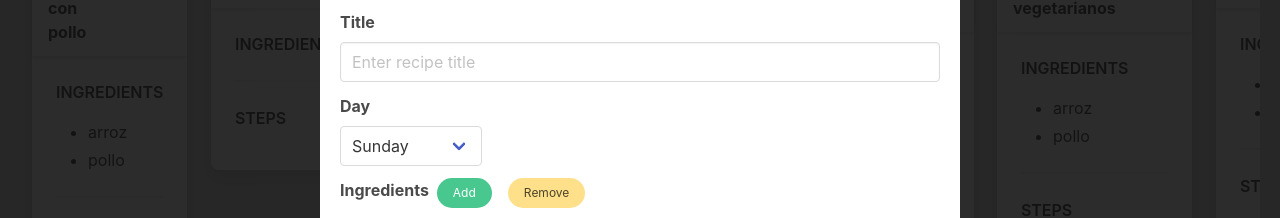
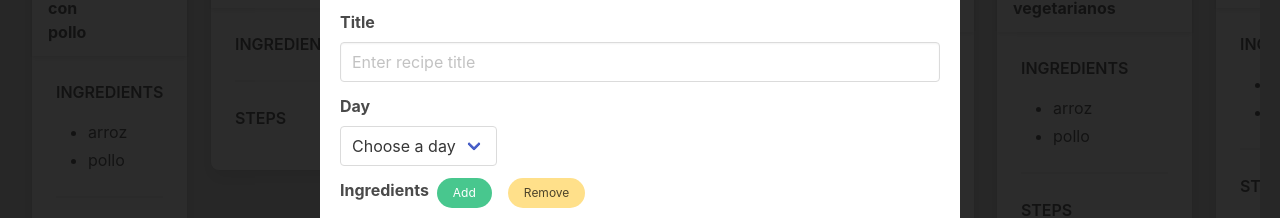
Before and after one commit to JulianHerreraH/recipes-planner, a React (Create React App) app: page / in a window 1280 px wide. Both pictures are taken after a click on the button "New". Shown: the part 210-428 px from the top of the page. Built offline with nearby package versions, Linux system fonts and the light colour scheme.

Commit message:
New recipe submits

```diff
--- a/src/Components/NewRecipeForm.js
+++ b/src/Components/NewRecipeForm.js
@@ -20,7 +20,7 @@ const removeField = (e, recipe, setRecipe) => {
 };
 
 function NewRecipeForm(props) {
-  const { isModalOpen, setModal, days } = props;
+  const { isModalOpen, setModal, days, addRecipe } = props;
   const context = useContext(ThemeContext);
   const theme = context.isLightTheme ? context.cardLight : context.cardDark;
   const modalActive = isModalOpen ? 'is-active ' : '';
@@ -51,6 +51,7 @@ function NewRecipeForm(props) {
   const handleSubmit = e => {
     e.preventDefault();
     console.log(recipe);
+    addRecipe(recipe);
     resetForm(e);
   };
 
@@ -71,7 +72,7 @@ function NewRecipeForm(props) {
           <button
             className="delete"
             aria-label="close"
-            onClick={ resetForm }
+            onClick={resetForm}
           ></button>
         </header>
         <section className={`${theme} modal-card-body`}>
@@ -83,6 +84,7 @@ function NewRecipeForm(props) {
                   className="input"
                   type="text"
                   name="title"
+                  required
                   value={recipe.title}
                   onChange={onChange}
                   placeholder="Enter recipe title"
@@ -93,7 +95,15 @@ function NewRecipeForm(props) {
               <label className={`${theme} label`}>Day</label>
               <div className="control">
                 <div className="select">
-                  <select value={recipe.day} onChange={onChange} name="day">
+                  <select
+                    value={recipe.day}
+                    onChange={onChange}
+                    name="day"
+                    required
+                  >
+                    <option value="" defaultValue disabled hidden>
+                      Choose a day
+                    </option>
                     {days.map(day => (
                       <option key={day}>{day}</option>
                     ))}
@@ -127,6 +137,7 @@ function NewRecipeForm(props) {
                       type="text"
                       value={ing}
                       name="ingredients"
+                      required
                       onChange={e => arrayChange(e, ndx)}
                       key={ndx}
                       placeholder="Enter ingredient"
@@ -161,6 +172,7 @@ function NewRecipeForm(props) {
                       type="text"
                       value={step}
                       name="steps"
+                      required
                       onChange={e => arrayChange(e, ndx)}
                       key={ndx}
                       placeholder="Enter step"
--- a/src/Components/RecipeList.js
+++ b/src/Components/RecipeList.js
@@ -158,12 +158,18 @@ function RecipeList() {
     setRecipes([...recipesN]);
   };
 
+  const addRecipe = (recipe) => {
+    const id = recipes.length
+    setRecipes(prevState => ([...prevState, {...recipe, id}]));
+  }
+
   return (
     <>
       <NewRecipeForm
         isModalOpen={isModalOpen}
         setModal={setModal}
         days={days}
+        addRecipe={addRecipe}
       />
       <div className={`tile is-ancestor mt-3 ${theme}`}>
         {days.map(day => {
--- a/src/index.css
+++ b/src/index.css
@@ -1,7 +1,7 @@
 body {
   margin: 0;
-  font-family: -apple-system, BlinkMacSystemFont, "Segoe UI", "Roboto", "Oxygen",
-    "Ubuntu", "Cantarell", "Fira Sans", "Droid Sans", "Helvetica Neue",
+  font-family: -apple-system, BlinkMacSystemFont, 'Segoe UI', 'Roboto', 'Oxygen',
+    'Ubuntu', 'Cantarell', 'Fira Sans', 'Droid Sans', 'Helvetica Neue',
     sans-serif;
   -webkit-font-smoothing: antialiased;
   -moz-osx-font-smoothing: grayscale;
@@ -14,7 +14,7 @@ body::-webkit-scrollbar {
 }
 
 code {
-  font-family: source-code-pro, Menlo, Monaco, Consolas, "Courier New",
+  font-family: source-code-pro, Menlo, Monaco, Consolas, 'Courier New',
     monospace;
 }
 
@@ -97,6 +97,15 @@ code {
   cursor: grab;
 }
 
+.draggable:hover {
+  opacity: 0.7;
+}
+
+.draggable.dragged {
+  opacity: 1;
+  transform: scale(1.5);
+}
+
 /* FAB */
 .floating {
   position: fixed;
```
